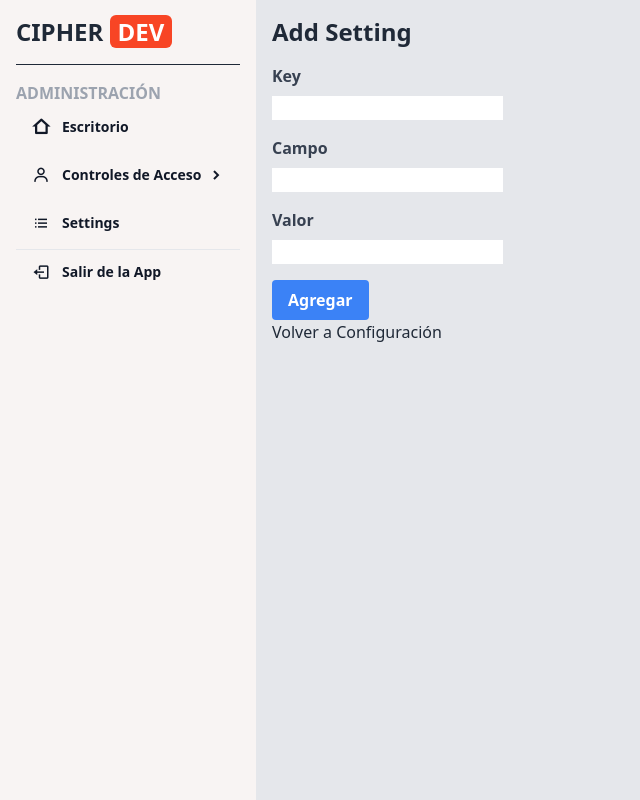
After one commit to luisurbinanet/flask_app_crud_users, a Flask app: page /settings/add in a window 1280 px wide. The commit adds this page. Shown: the whole page, without its empty margins (0-640 px from the left). Run offline with Flask 2, Linux system fonts and the light colour scheme; some libraries are stand-ins or nearby versions.

Commit message:
Add Settings Page

```diff
--- a/blueprints/settings/views.py
+++ b/blueprints/settings/views.py
@@ -1,17 +1,62 @@
-from flask import render_template, redirect, url_for, flash
+from flask import render_template, redirect, url_for, flash, request
 from . import settings_bp
-from .forms import SettingsForm
+from .forms import generate_settings_form
 from models import db, Settings
 
-@settings_bp.route('/config', methods=['GET', 'POST'])
+module = 'Configuración'
+
+# Valores predeterminados
+default_settings = [
+    {'key': 'app_name', 'label': 'Nombre de la Aplicación', 'value': 'My Application'},
+    {'key': 'logo', 'label': 'Logo', 'value': ''},
+    {'key': 'primary_color', 'label': 'Color Primario', 'value': '#0000FF'},
+    {'key': 'secondary_color', 'label': 'Color Secundario', 'value': '#00FF00'},
+    {'key': 'success_color', 'label': 'Color Operacion Exitosa', 'value': '#00FF00'},
+    {'key': 'warning_color', 'label': 'Color para Advertencia', 'value': '#FFFF00'},
+    {'key': 'danger_color', 'label': 'Color para Peligro', 'value': '#FF0000'},
+    {'key': 'error_color', 'label': 'Color para Error', 'value': '#FF0000'},
+]
+
+def initialize_default_settings():
+    if not Settings.query.first():
+        for setting in default_settings:
+            new_setting = Settings(key=setting['key'], value=setting['value'], label=setting['label'])
+            db.session.add(new_setting)
+        db.session.commit()
+
+@settings_bp.route('/', methods=['GET', 'POST'])
 def config():
-    settings = Settings.query.first()
-    form = SettingsForm(obj=settings)
+    initialize_default_settings()
+    settings = Settings.query.all()
+    SettingsForm = generate_settings_form(settings)
+    form = SettingsForm(request.form)
+
     if form.validate_on_submit():
-        if settings is None:
-            settings = Settings()
-        form.populate_obj(settings)
-        db.session.add(settings)
+        for key, value in form.data.items():
+            if key == 'csrf_token':
+                continue
+            setting = Settings.query.filter_by(key=key).first()
+            if setting:
+                setting.value = value
+            else:
+                setting = Settings(key=key, value=value, label=setting.label)
+                db.session.add(setting)
         db.session.commit()
         flash('Settings updated successfully.')
+        return redirect(url_for('settings.config'))
+
     return render_template('settings/form.html', form=form, title='Settings')
+
+@settings_bp.route('/add', methods=['GET', 'POST'])
+def add_setting():
+    if request.method == 'POST':
+        key = request.form.get('key')
+        value = request.form.get('value')
+        label = request.form.get('label')
+        if key and value and label:
+            setting = Settings(key=key, value=value, label=label)
+            db.session.add(setting)
+            db.session.commit()
+            flash('Setting added successfully.')
+            return redirect(url_for('settings.config'))
+    return render_template('settings/add_setting.html', title='Add Setting')
--- a/models.py
+++ b/models.py
@@ -44,4 +44,5 @@ class Permission(db.Model):
 class Settings(db.Model):
     id = db.Column(db.Integer, primary_key=True)
     key = db.Column(db.String(64), unique=True, nullable=False)
+    label = db.Column(db.String(64), nullable=False)
     value = db.Column(db.String(64), unique=False, nullable=False)
--- /dev/null
+++ b/templates/settings/add_setting.html
@@ -0,0 +1,30 @@
+{% extends "layout.html" %}
+
+{% block title %}{{ title }}{% endblock %}
+
+{% block content %}
+<div class="p-4">
+    <h1 class="text-2xl font-bold mb-4">{{ title }}</h1>
+    <form method="POST">
+        <div class="mb-4">
+            <label for="key" class="block text-gray-700 font-bold mb-2">Key</label>
+            <input class_="shadow appearance-none border rounded w-full py-2 px-3 text-gray-700 leading-tight focus:outline-none focus:shadow-outline"
+                type="text" name="key" id="key" required>
+        </div>
+        <div class="mb-4">
+            <label for="label" class="block text-gray-700 font-bold mb-2">Campo</label>
+            <input class_="shadow appearance-none border rounded w-full py-2 px-3 text-gray-700 leading-tight focus:outline-none focus:shadow-outline"
+                type="text" name="label" id="label" required>
+        </div>
+        <div class="mb-4">
+            <label for="value" class="block text-gray-700 font-bold mb-2">Valor</label>
+            <input class_="shadow appearance-none border rounded w-full py-2 px-3 text-gray-700 leading-tight focus:outline-none focus:shadow-outline"
+                type="text" name="value" id="value" required>
+        </div>
+        <button class="bg-blue-500 hover:bg-blue-700 text-white font-bold py-2 px-4 rounded focus:outline-none focus:shadow-outline" type="submit">
+            Agregar
+        </button>
+    </form>
+    <a href="{{ url_for('settings.config') }}">Volver a Configuración</a>
+</div>
+{% endblock %}
--- a/templates/sidebar.html
+++ b/templates/sidebar.html
@@ -34,6 +34,12 @@
                 </li>
             </ul>
         </li>
+        <li class="mb-1 group">
+            <a href="/settings" class="flex font-semibold items-center py-2 px-4 text-gray-900 hover:bg-gray-950 hover:text-gray-100 rounded-md">
+                <i class='bx bx-list-ul mr-3 text-lg'></i>
+                <span class="text-sm">Settings</span>
+            </a>
+        </li>
         <hr/>
         <li class="mb-1 group">
             <a href="#" class="flex font-semibold items-center py-2 px-4 text-gray-900 hover:bg-gray-950 hover:text-gray-100 rounded-md">
```
Also changed, not shown: blueprints/settings/forms.py (+15 -11 lines), blueprints/users/views.py (+6 -1 lines), migrations/versions/3f65e138f07f_updated_models_with_correct_.py (deleted, +0 -76 lines), migrations/versions/9eb81a2b41e0_initial_migration_with_label_in_settings.py (added, +77 -0 lines), templates/settings/form.html (+10 -27 lines).
